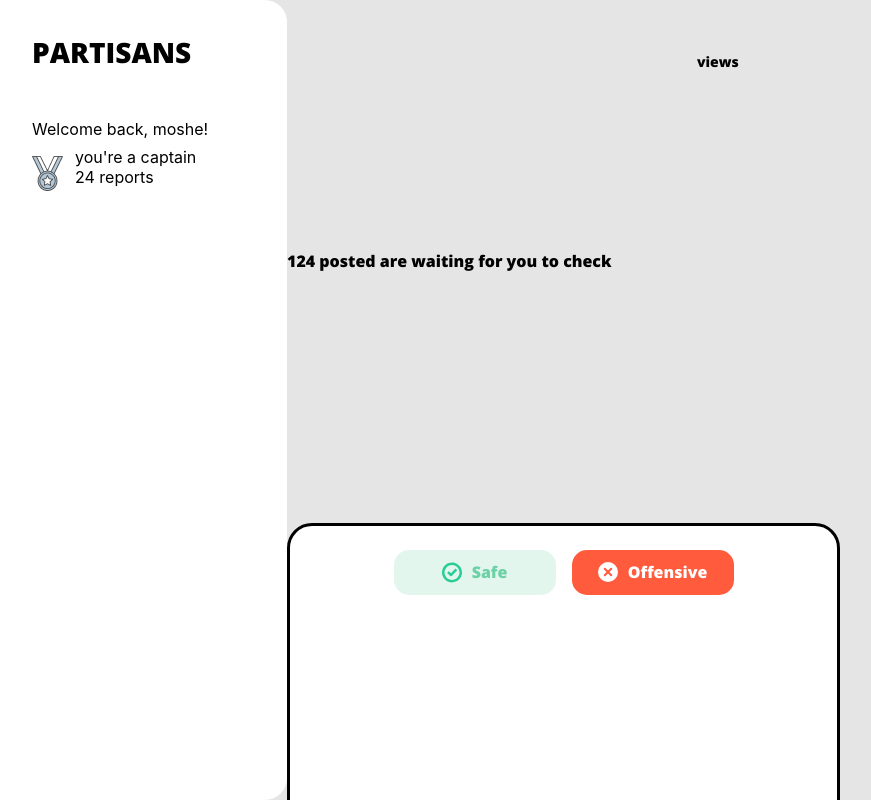
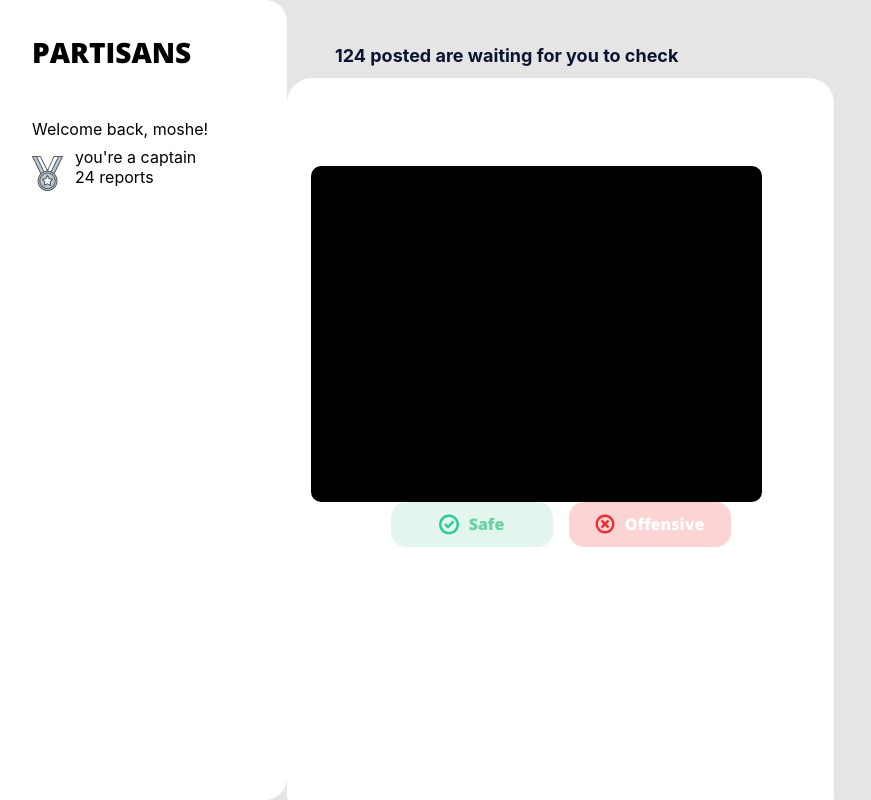
Before and after one commit to YoniTint/Brave_Together_React, a React (Create React App) app: page / in a window 1280 px wide. Shown: the top 800 px of the page, without its empty margins (13-884 px from the left). Built offline with nearby package versions, Linux system fonts and the light colour scheme.

Commit message:
card update

```diff
--- a/src/Components/Validate/Button.jsx
+++ b/src/Components/Validate/Button.jsx
@@ -1,6 +1,6 @@
 import React from "react";
-import checkButton from "./media/IconApprove.svg";
-import offensiveButton from "./media/Button-cancel.svg";
+import checkSafeButton from "./media/IconApprove.svg";
+import checkOffensiveButton from "./media/IconOffensive.svg";
 import styled from "styled-components";
 
 export default function Button({ isOffensive }) {
@@ -8,11 +8,11 @@ export default function Button({ isOffensive }) {
     <div
       style={
         isOffensive
-          ? { ...buttonStyle, backgroundColor: "#FF5B3C" }
+          ? { ...buttonStyle, backgroundColor: "rgba(241, 43, 44, 0.2)" }
           : { ...buttonStyle }
       }
     >
-      <Icon src={isOffensive ? offensiveButton : checkButton} />
+      <Icon src={isOffensive ? checkOffensiveButton : checkSafeButton} />
       {isOffensive ? (
         <span style={offensiveStyle}>Offensive</span>
       ) : (
--- a/src/Components/Validate/Validate.jsx
+++ b/src/Components/Validate/Validate.jsx
@@ -8,10 +8,8 @@ export default function Validate() {
     <Wrapper>
       <TopContainerStyle>
         <ReportCard>
-          {" "}
           {amountOfPostsToCheck} posted are waiting for you to check
         </ReportCard>
-        <div style={viewsStyle}>views</div>
       </TopContainerStyle>
       <ValidateCard />
     </Wrapper>
@@ -24,31 +22,19 @@ const Wrapper = styled.div`
   width: "calc(100% - 300px)";
 `;
 
-const ReportCard = styled.div`
-  height: 33;
-  width: 470;
-  margin-top: 45;
-  margin-left: 48;
-  font-family: Open Sans;
-  font-size: 24;
+const ReportCard = styled.div` //Ask yoav about the font family
+  height: 33px;
+  width: 470px;
+  margin-top: 45px;
+  margin-left: 48px;
+  font-family: Inter;
+  font-size: 18px;
   font-style: normal;
   font-weight: 700;
   text-align: left;
-  line-height: 32.68;
+  line-height: 22px;
+  color: #091430;
 `;
-const viewsStyle = {
-  height: 27,
-  width: 70,
-  borderRadius: 20,
-  padding: 4,
-  marginRight: 69,
-  marginTop: 48,
-  fontFamily: "Open Sans",
-  fontSize: 14,
-  fontStyle: "normal",
-  fontWeight: 600,
-  textAlign: "left",
-};
 
 const TopContainerStyle = styled.div`
   display: flex;
--- a/src/Components/Validate/ValidateCard.jsx
+++ b/src/Components/Validate/ValidateCard.jsx
@@ -1,30 +1,37 @@
 import React from "react";
 import Button from "./Button";
+import styled from "styled-components";
 
 export default function ValidateCard() {
   return (
-    <div style={cardStyle}>
-      <div style={buttonsStyle}>
-        <Button />
+    <Wrapper>
+      <Temp></Temp>
+      <DecisionButton>
+        <Button isOffensive={false}/>
         <Button isOffensive={true} />
-      </div>
-    </div>
+      </DecisionButton>
+    </Wrapper>
   );
 }
 
-const cardStyle = {
-  height: 694,
-  width: 499,
-  left: 892,
-  top: 129,
-  borderRadius: 25,
-  padding: 24,
-  border: "solid",
-  backgroundColor: "white",
-};
+const Wrapper = styled.div`
+  height: 694px;
+  width: 499px;
+  border-radius: 25px;
+  padding: 24px;
+  background-color: white;
+`;
 
-const buttonsStyle = {
-  display: "flex",
-  justifyContent: "center",
-  gap: 16,
-};
+const DecisionButton = styled.div`
+  display: flex;
+  justify-content: center;
+  gap: 16px;
+`;
+
+const Temp = styled.div`
+height: 336px;
+width: 451px;
+margin-top: 12.78%;
+border-radius: 10px;
+background-color: black;
+`;
```
Also changed, not shown: src/Components/Validate/media/IconOffensive.svg (added), 1 other file (tests, documents, lock files or other folders).
